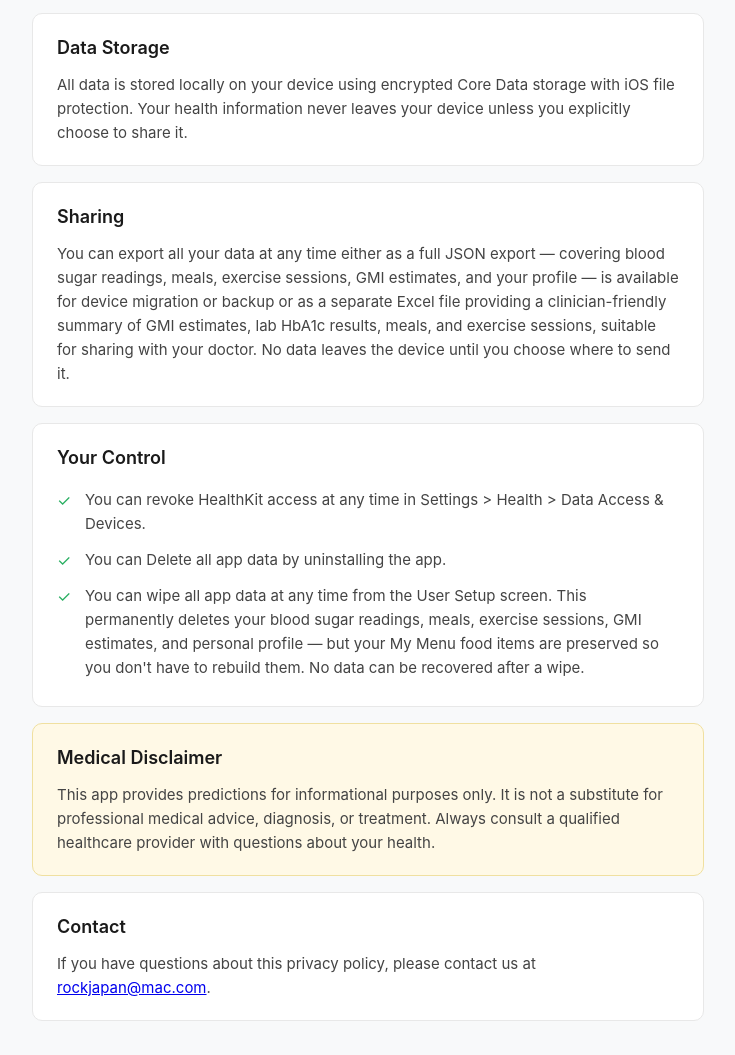
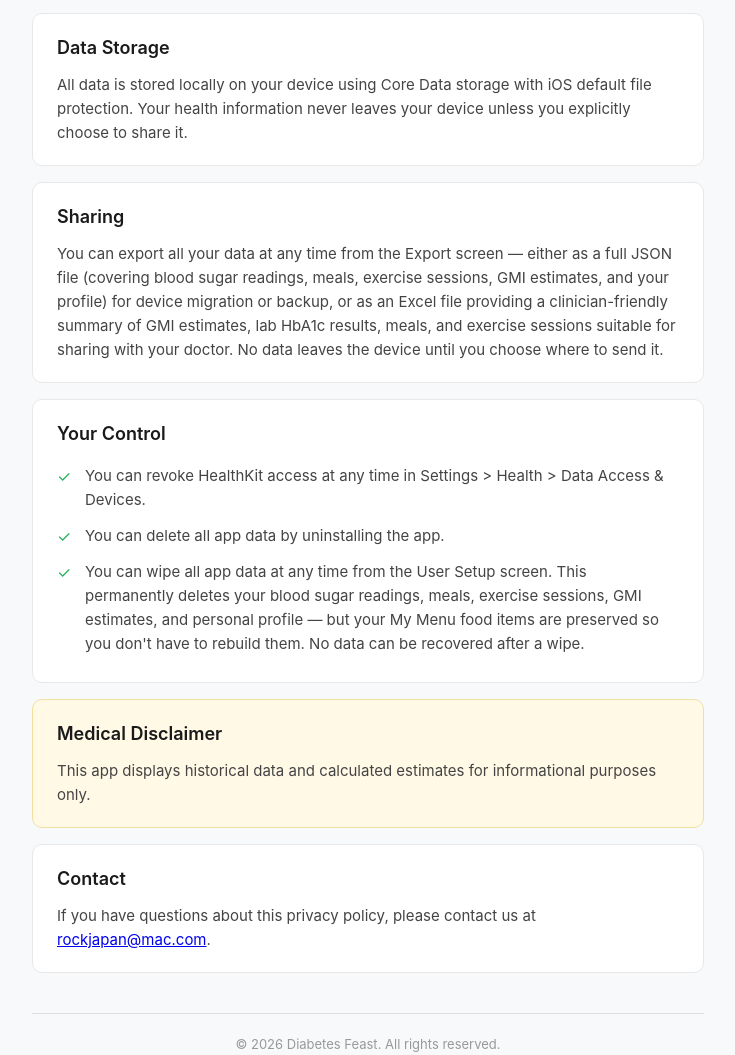
Before and after one commit to newkton1/diabetes-feast-privacy, a plain HTML site: page index.html in a window 1280 px wide. Shown: the part 695-1750 px from the top of the page, without its empty margins (272-1007 px from the left). Drawn offline with Linux system fonts and the light colour scheme.

Commit message:
Update index.html

```diff
--- a/index.html
+++ b/index.html
@@ -122,26 +122,26 @@
 
         <section>
             <h2>Data Storage</h2>
-            <p>All data is stored locally on your device using encrypted Core Data storage with iOS file protection. Your health information never leaves your device unless you explicitly choose to share it.</p>
+            <p>All data is stored locally on your device using Core Data storage with iOS default file protection. Your health information never leaves your device unless you explicitly choose to share it.</p>
         </section>
 
         <section>
             <h2>Sharing</h2>
-            <p>You can export all your data at any time either as a full JSON export — covering blood sugar readings, meals, exercise sessions, GMI estimates, and your profile — is available for device migration or backup or as a separate Excel file providing a clinician-friendly summary of GMI estimates, lab HbA1c results, meals, and exercise sessions, suitable for sharing with your doctor. No data leaves the device until you choose where to send it.</p>
+            <p>You can export all your data at any time from the Export screen — either as a full JSON file (covering blood sugar readings, meals, exercise sessions, GMI estimates, and your profile) for device migration or backup, or as an Excel file providing a clinician-friendly summary of GMI estimates, lab HbA1c results, meals, and exercise sessions suitable for sharing with your doctor. No data leaves the device until you choose where to send it.</p>
         </section>
 
         <section>
             <h2>Your Control</h2>
             <ul class="control-list">
                 <li>You can revoke HealthKit access at any time in Settings &gt; Health &gt; Data Access &amp; Devices.</li>
-                <li>You can Delete all app data by uninstalling the app.</li>
+                <li>You can delete all app data by uninstalling the app.</li>
                 <li>You can wipe all app data at any time from the User Setup screen. This permanently deletes your blood sugar readings, meals, exercise sessions, GMI estimates, and personal profile — but your My Menu food items are preserved so you don't have to rebuild them. No data can be recovered after a wipe.</li>
             </ul>
         </section>
 
         <section class="disclaimer">
             <h2>Medical Disclaimer</h2>
-            <p>This app provides predictions for informational purposes only. It is not a substitute for professional medical advice, diagnosis, or treatment. Always consult a qualified healthcare provider with questions about your health.</p>
+            <p>This app displays historical data and calculated estimates for informational purposes only.</p>
         </section>
 
         <section>
```
